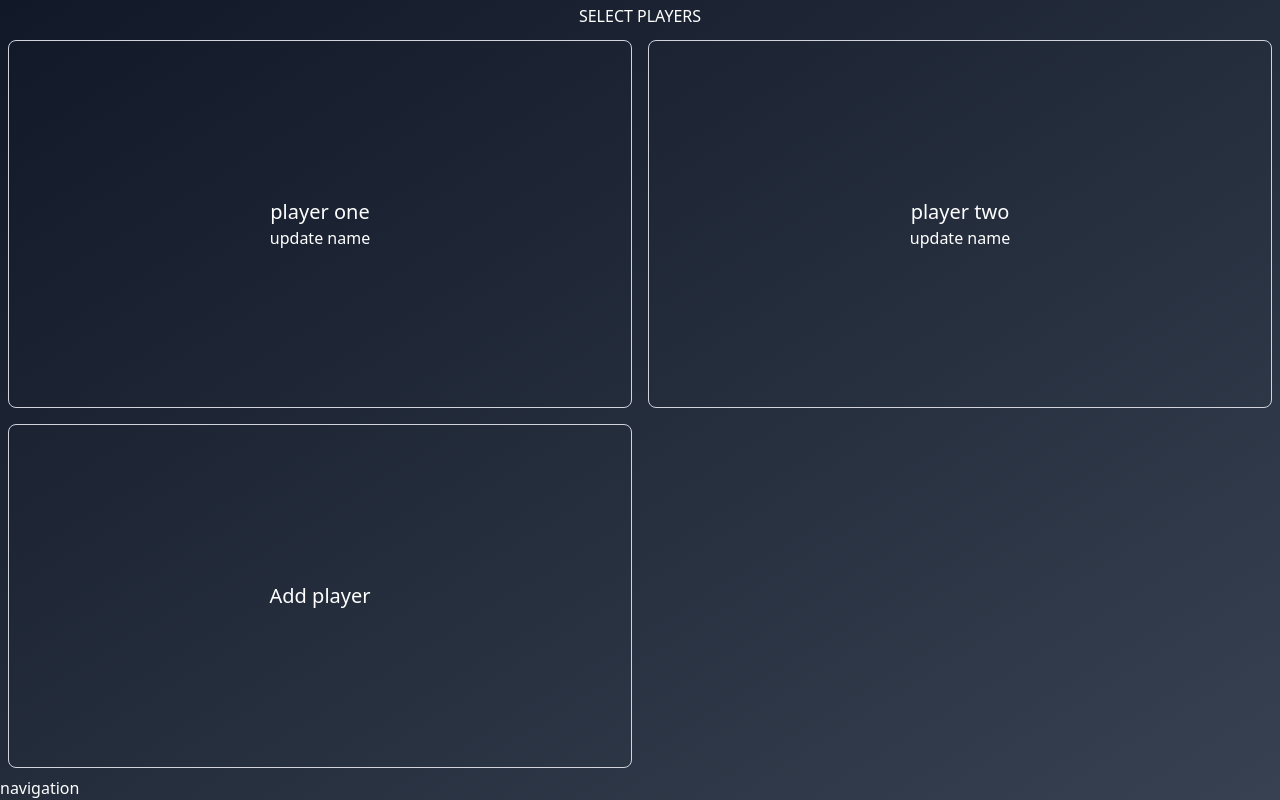
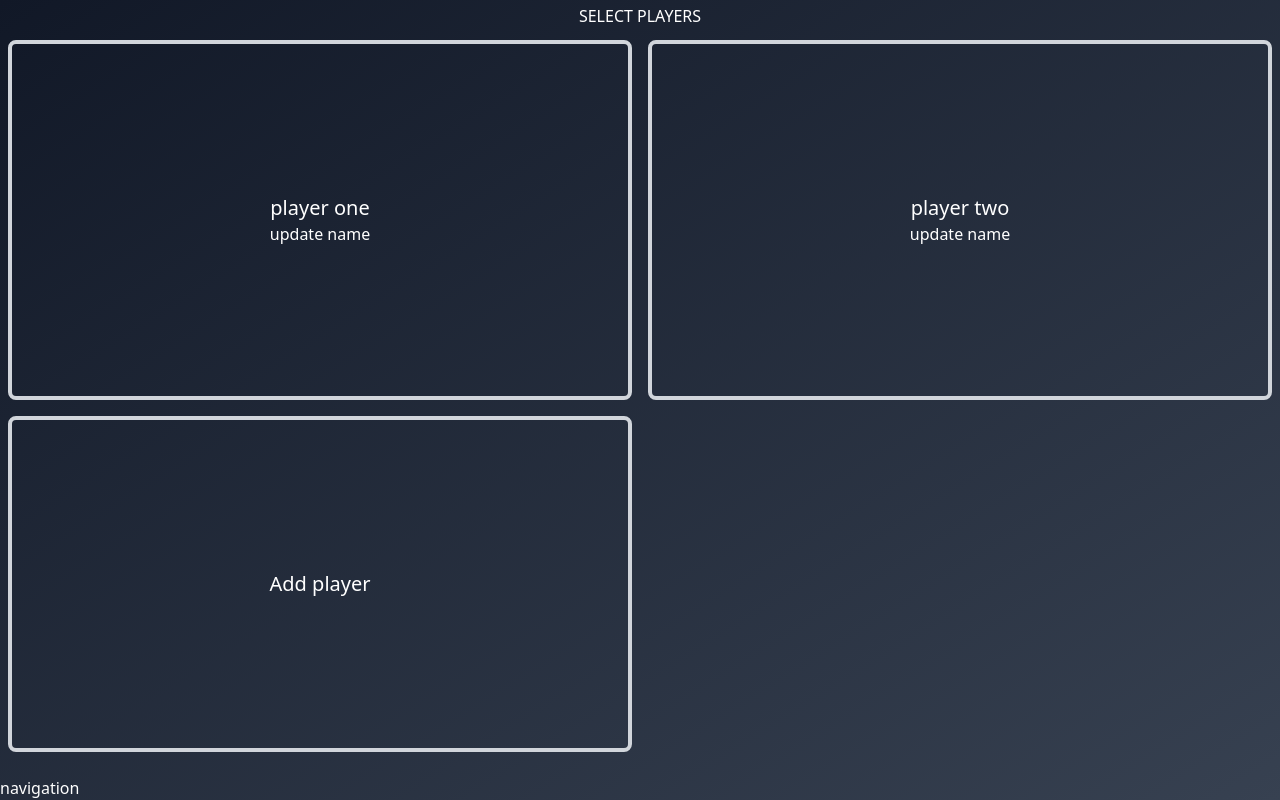
Before and after one commit to chezynick/ticket-to-score, a React (Vite) app: page / in a window 1280 px wide. Both pictures are taken after a click on the button "Start game". Built offline with nearby package versions, Linux system fonts and the light colour scheme.

Commit message:
extra border

```diff
--- a/src/components/AddPlayerTile/index.jsx
+++ b/src/components/AddPlayerTile/index.jsx
@@ -1,7 +1,7 @@
 const AddPlayerTile = ({setPlayers, players}) => {
 
     const handleClick = () => {
-        const firstUnEnabledPlayer = players.find((player)=> player.enabled).name;
+        const firstUnEnabledPlayer = players.find((player)=> !player.enabled).name;
         const newPlayers = players.map(player => {
             if(player.name === firstUnEnabledPlayer){
                 return {...player, enabled: true}
@@ -12,7 +12,7 @@ const AddPlayerTile = ({setPlayers, players}) => {
     }
     return (
            <div className="w-full h-full  p-2 ">
-    <div className="w-full flex flex-col justify-center rounded-lg items-center h-full border border-gray-300">
+    <div className="w-full flex flex-col justify-center rounded-lg items-center h-full border-4 border-gray-300">
     <button className="text-xl" onClick={() => handleClick()}>Add player</button>
 
     </div>
--- a/src/components/PlayerTile/index.jsx
+++ b/src/components/PlayerTile/index.jsx
@@ -12,7 +12,7 @@ const PlayerTile = ({player, setPlayers, players}) => {
     }
     return (
         <div className="w-full h-full  p-2 ">
-            <div className="w-full flex flex-col justify-center rounded-lg items-center h-full border border-gray-300">
+            <div className="w-full flex flex-col justify-center rounded-lg items-center h-full border-4 border-gray-300">
             <div className="text-xl">{player.name}</div>
             <button onClick={updateName}>update name</button>
 
--- a/src/pages/SelectPlayers/index.jsx
+++ b/src/pages/SelectPlayers/index.jsx
@@ -3,7 +3,7 @@ import PlayerTile from '../../components/PlayerTile';
 
 const SelectPlayers = ({ players, setPlayers }) => {
     const chosenPlayers = players.filter(player => player.enabled)
-    return (<div className="w-full h-full pb-8">
+    return (<div className="w-full h-full pb-12">
         <div className="w-full flex justify-center py-1">SELECT PLAYERS</div>
         <div className="grid grid-cols-2 h-full w-full">
     {chosenPlayers.map(player => <PlayerTile key={player.name} player={player} setPlayers={setPlayers}/>)}
```
